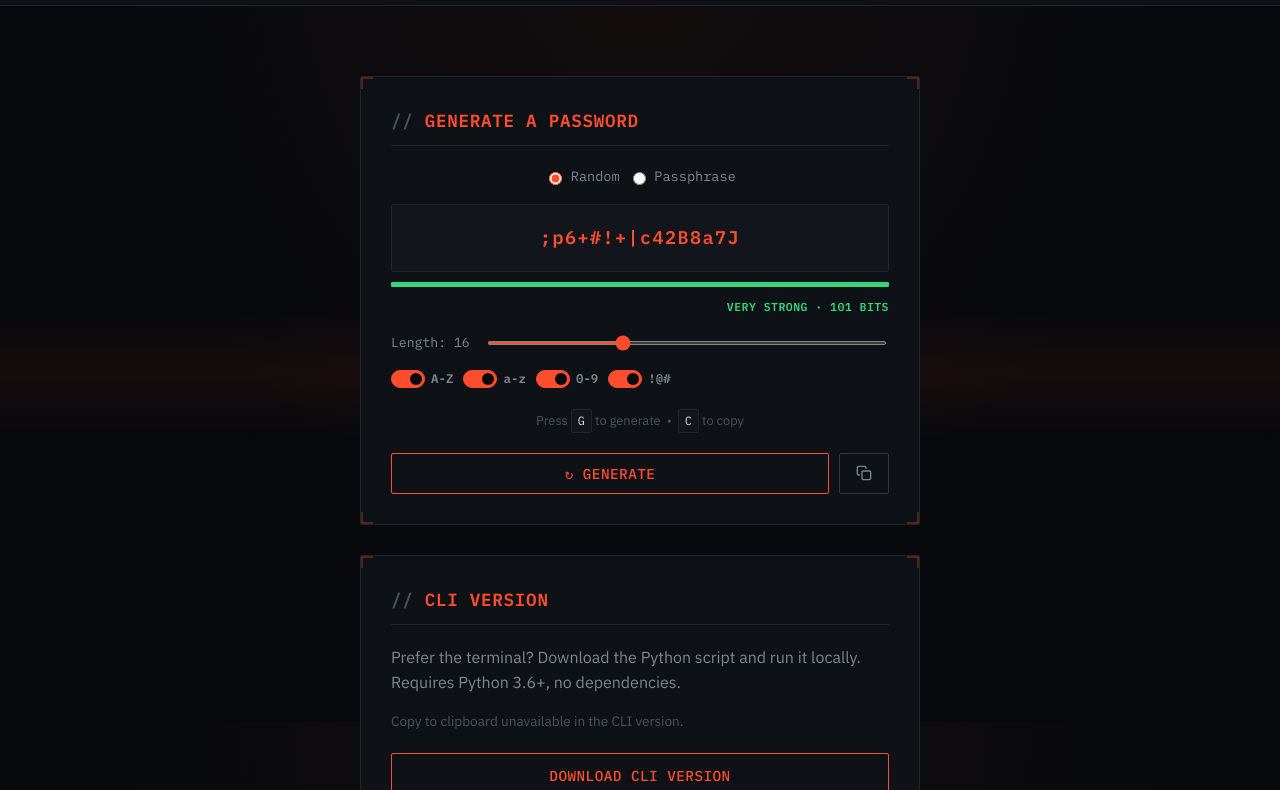
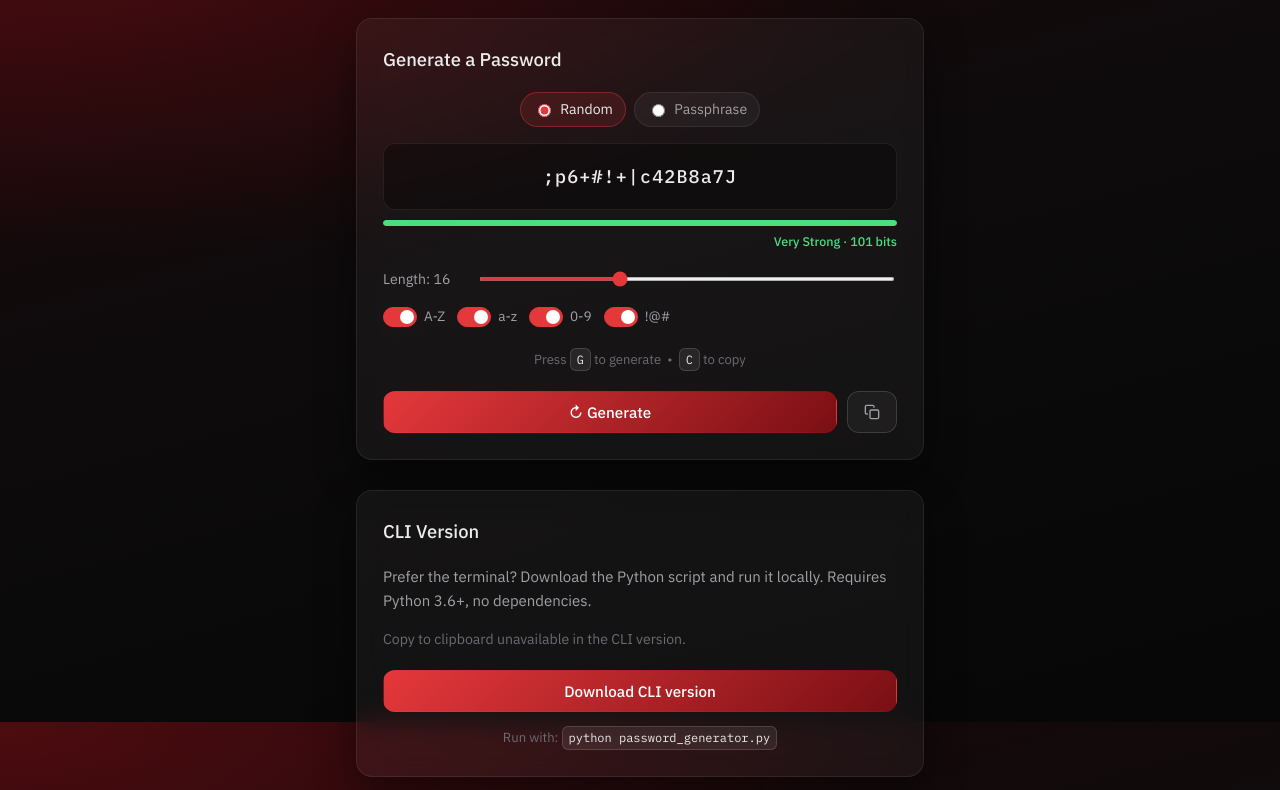
Before and after one commit to drew-codes-things/PasswordGen, a plain HTML site: page index.html in a window 1280 px wide. Shown: the part 78-868 px from the top of the page. Drawn offline with Linux system fonts and the light colour scheme.

Commit message:
feat(ui): restyle with the Arty palette and theme colour, including the PWA manifest

```diff
--- a/index.html
+++ b/index.html
@@ -7,15 +7,13 @@
     <link rel="icon" href="logo.svg" type="image/svg+xml">
     <link rel="apple-touch-icon" href="logo.svg">
     <link rel="manifest" href="manifest.webmanifest">
-    <meta name="theme-color" content="#ff4d2e">
+    <meta name="theme-color" content="#0a0a0b">
     <link rel="preconnect" href="https://fonts.googleapis.com">
     <link rel="preconnect" href="https://fonts.gstatic.com" crossorigin>
     <link href="https://fonts.googleapis.com/css2?family=IBM+Plex+Mono:wght@400;500;600;700&family=IBM+Plex+Sans:wght@400;500;600&display=swap" rel="stylesheet">
     <link rel="stylesheet" href="style.css">
 </head>
 <body>
-
-    <div class="bg-grid" aria-hidden="true"></div>
 
     <header class="topbar">
         <img src="logo.svg" alt="Logo" class="topbar-logo">
--- a/script.js
+++ b/script.js
@@ -64,11 +64,11 @@ function bitsToMeta(bits) {
     else if (bits < 80) level = 4;
     else                level = 5;
     const meta = {
-        1: { label: 'Weak',        color: '#ff4d2e' },
-        2: { label: 'Fair',        color: '#ffb020' },
-        3: { label: 'Good',        color: '#ffb020' },
-        4: { label: 'Strong',      color: '#35d67c' },
-        5: { label: 'Very Strong', color: '#35d67c' },
+        1: { label: 'Weak',        color: '#e5383b' },
+        2: { label: 'Fair',        color: '#f5a524' },
+        3: { label: 'Good',        color: '#f5a524' },
+        4: { label: 'Strong',      color: '#4ade80' },
+        5: { label: 'Very Strong', color: '#4ade80' },
     };
     return { level, ...meta[level] };
 }
--- a/style.css
+++ b/style.css
@@ -1,101 +1,66 @@
 :root {
-    --void: #07090c;
-    --panel: #0e1116;
-    --panel-raised: #12161c;
-    --line: #1e252b;
-    --line-bright: #313a42;
-    --signal: #ff4d2e;
-    --phosphor: #35d67c;
-    --amber: #ffb020;
-    --text: #d7dbde;
-    --text-dim: #7d8891;
-    --text-faint: #4b545c;
+    --ink: #0a0a0b;
+    --surface: rgba(255, 255, 255, .045);
+    --surface-hover: rgba(255, 255, 255, .08);
+    --surface-strong: #1a1a1d;
+    --border: rgba(255, 255, 255, .08);
+    --border-strong: rgba(255, 255, 255, .14);
+    --text: #ececec;
+    --dim: #a1a1a6;
+    --faint: #6b6b72;
+    --red: #e5383b;
+    --red-deep: #7a0f14;
+    --red-soft: rgba(229, 56, 59, .14);
+    --green: #4ade80;
+    --gradient: radial-gradient(120% 70% at 0% 0%, rgba(160, 20, 28, .38), transparent 60%),
+                linear-gradient(165deg, #1c0608 0%, #0d0b0c 42%, #070708 100%);
     --mono: 'IBM Plex Mono', ui-monospace, SFMono-Regular, Menlo, monospace;
-    --sans: 'IBM Plex Sans', -apple-system, BlinkMacSystemFont, sans-serif;
+    --sans: 'IBM Plex Sans', system-ui, -apple-system, sans-serif;
 }
 
 * { box-sizing: border-box; }
 
 body {
-    font-family: var(--sans);
-    background-color: var(--void);
-    background-image: radial-gradient(ellipse at 50% 0%, rgba(255, 77, 46, .05), transparent 60%);
-    background-attachment: fixed;
+    font: 15px/1.6 var(--sans);
+    background: var(--gradient) fixed, var(--ink);
     color: var(--text);
     margin: 0;
-    padding: 0;
-    line-height: 1.6;
     min-height: 100vh;
+    -webkit-font-smoothing: antialiased;
 }
 
 .container {
     max-width: 600px;
     margin: 0 auto;
-    padding: 40px 20px;
-    position: relative;
-    z-index: 1;
+    padding: 32px 16px 48px;
 }
 
-h1, h2, h3 {
-    font-family: var(--mono);
-    color: var(--text);
-    text-transform: uppercase;
-    letter-spacing: .04em;
+h1, h2, h3 { color: var(--text); font-weight: 500; }
+
+h1 { font-size: clamp(1.15rem, 3.5vw, 1.35rem); margin: 0; }
+
+h2 { font-size: 1.15rem; margin: 0 0 18px; }
+
+h3 { font-size: .95rem; margin: 0 0 12px; color: var(--dim); }
+
+p { color: var(--dim); margin: 0 0 15px; }
+
+a { color: var(--red); text-decoration: none; transition: color .15s ease; }
+a:hover { color: #f0a8a9; }
+
+.card {
+    background: var(--surface);
+    border: 1px solid var(--border);
+    border-radius: 16px;
+    padding: 26px;
+    box-shadow: 0 16px 40px rgba(0, 0, 0, .45);
+    backdrop-filter: blur(12px);
 }
 
-h1 { font-size: clamp(1.4rem, 4vw, 2rem); font-weight: 600; margin: 0; }
-
-h2 {
-    font-size: 1.1rem;
-    font-weight: 600;
-    margin-top: 0;
-    margin-bottom: 20px;
-    padding-bottom: 10px;
-    border-bottom: 1px solid var(--line);
-    color: var(--signal);
-}
-
-h2::before { content: "// "; color: var(--text-faint); }
-
-h3 { font-size: .95rem; margin-top: 0; margin-bottom: 12px; color: var(--text-dim); }
-
-p { color: var(--text-dim); margin-bottom: 15px; }
-
-a { color: var(--signal); text-decoration: none; transition: color .2s ease; }
-a:hover { color: #ff7a5c; }
-
-.card {
-    position: relative;
-    background-color: var(--panel);
-    border: 1px solid var(--line);
-    border-radius: 2px;
-    padding: 30px;
-}
-
-.card::before {
-    content: "";
-    position: absolute;
-    inset: 0;
-    pointer-events: none;
-    background:
-        linear-gradient(var(--signal), var(--signal)) top left / 12px 2px no-repeat,
-        linear-gradient(var(--signal), var(--signal)) top left / 2px 12px no-repeat,
-        linear-gradient(var(--signal), var(--signal)) top right / 12px 2px no-repeat,
-        linear-gradient(var(--signal), var(--signal)) top right / 2px 12px no-repeat,
-        linear-gradient(var(--signal), var(--signal)) bottom left / 12px 2px no-repeat,
-        linear-gradient(var(--signal), var(--signal)) bottom left / 2px 12px no-repeat,
-        linear-gradient(var(--signal), var(--signal)) bottom right / 12px 2px no-repeat,
-        linear-gradient(var(--signal), var(--signal)) bottom right / 2px 12px no-repeat;
-    opacity: .3;
-    transition: opacity .25s ease;
-}
-
-.card:hover::before, .card:focus-within::before { opacity: 1; }
-
 .password-display {
-    background: var(--panel-raised);
-    border: 1px solid var(--line);
-    border-radius: 2px;
+    background: rgba(0, 0, 0, .35);
+    border: 1px solid var(--border);
+    border-radius: 12px;
     padding: 18px 20px;
     margin-bottom: 10px;
     min-height: 58px;
@@ -107,9 +72,9 @@ a:hover { color: #ff7a5c; }
 #password-output {
     font-family: var(--mono);
     font-size: 1.15rem;
-    font-weight: 600;
-    color: var(--signal);
-    letter-spacing: .08em;
+    font-weight: 500;
+    color: var(--text);
+    letter-spacing: .06em;
     word-break: break-all;
     text-align: center;
     user-select: all;
@@ -119,43 +84,40 @@ a:hover { color: #ff7a5c; }
 
 @keyframes flash {
     0%   { opacity: 1; }
-    30%  { opacity: .1; }
+    30%  { opacity: .15; }
     100% { opacity: 1; }
 }
 
 .strength-bar-wrap {
-    height: 5px;
-    background: var(--panel-raised);
-    border-radius: 1px;
+    height: 6px;
+    background: var(--surface-hover);
+    border-radius: 999px;
     margin-bottom: 6px;
     overflow: hidden;
 }
-.strength-bar { height: 100%; width: 0; border-radius: 0; transition: width .35s ease, background .35s ease; }
+.strength-bar { height: 100%; width: 0; border-radius: 999px; transition: width .35s ease, background .35s ease; }
 .strength-label {
-    font-family: var(--mono);
-    font-size: .72rem;
-    font-weight: 600;
+    font-size: .78rem;
+    font-weight: 500;
     text-align: right;
     margin-bottom: 16px;
-    letter-spacing: .04em;
-    text-transform: uppercase;
 }
 
 .slider-row { display: flex; align-items: center; gap: 14px; margin-bottom: 16px; }
-.slider-label { font-family: var(--mono); font-size: .82rem; color: var(--text-dim); white-space: nowrap; min-width: 80px; }
-#length-slider { flex: 1; accent-color: var(--signal); cursor: pointer; height: 4px; }
+.slider-label { font-size: .88rem; color: var(--dim); white-space: nowrap; min-width: 80px; }
+#length-slider { flex: 1; accent-color: var(--red); cursor: pointer; height: 4px; }
 
-.toggle-row { display: flex; gap: 10px; flex-wrap: wrap; margin-bottom: 20px; }
-.toggle { display: flex; align-items: center; gap: 6px; cursor: pointer; user-select: none; }
+.toggle-row { display: flex; gap: 12px; flex-wrap: wrap; margin-bottom: 20px; }
+.toggle { display: flex; align-items: center; gap: 7px; cursor: pointer; user-select: none; }
 .toggle input { display: none; }
 .toggle-track {
     width: 34px;
-    height: 18px;
-    border-radius: 9px;
-    background: var(--panel-raised);
-    border: 1px solid var(--line);
+    height: 20px;
+    border-radius: 999px;
+    background: var(--surface-hover);
+    border: 1px solid var(--border-strong);
     position: relative;
-    transition: background .2s;
+    transition: background .2s, border-color .2s;
     flex-shrink: 0;
 }
 .toggle-track::after {
@@ -163,24 +125,24 @@ a:hover { color: #ff7a5c; }
     position: absolute;
     left: 2px;
     top: 2px;
-    width: 12px;
-    height: 12px;
+    width: 14px;
+    height: 14px;
     border-radius: 50%;
-    background: var(--text-faint);
+    background: var(--faint);
     transition: transform .2s, background .2s;
 }
-.toggle input:checked + .toggle-track { background: var(--signal); border-color: var(--signal); }
-.toggle input:checked + .toggle-track::after { transform: translateX(16px); background: var(--void); }
-.toggle-name { font-size: .78rem; color: var(--text-dim); font-weight: 600; font-family: var(--mono); }
+.toggle input:checked + .toggle-track { background: var(--red); border-color: var(--red); }
+.toggle input:checked + .toggle-track::after { transform: translateX(14px); background: #fff; }
+.toggle-name { font-size: .85rem; color: var(--dim); }
 
-.hint { font-size: .8rem; color: var(--text-faint); text-align: center; margin-bottom: 20px; }
-.cli-note { font-size: .85rem; color: var(--text-faint); margin-bottom: 0; }
+.hint { font-size: .82rem; color: var(--faint); text-align: center; margin-bottom: 20px; }
+.cli-note { font-size: .88rem; color: var(--faint); margin-bottom: 0; }
 
 kbd {
     display: inline-block;
-    background: var(--panel-raised);
-    border: 1px solid var(--line);
-    border-radius: 2px;
+    background: var(--surface-hover);
+    border: 1px solid var(--border-strong);
+    border-radius: 6px;
     padding: 1px 6px;
     font-family: var(--mono);
     font-size: .75rem;
@@ -192,17 +154,13 @@ kbd {
 .btn {
     flex: 1;
     padding: 10px 20px;
-    border: 1px solid var(--signal);
-    border-radius: 2px;
-    background: transparent;
-    color: var(--signal);
-    font-family: var(--mono);
-    font-size: .9rem;
-    font-weight: 500;
-    text-transform: uppercase;
-    letter-spacing: .03em;
+    border: 1px solid var(--border-strong);
+    border-radius: 12px;
+    background: var(--surface);
+    color: var(--text);
+    font: 500 .95rem var(--sans);
     cursor: pointer;
-    transition: background-color .15s ease, color .15s ease;
+    transition: background .15s ease, color .15s ease, border-color .15s ease, filter .15s ease;
     display: flex;
     align-items: center;
     justify-content: center;
@@ -212,72 +170,72 @@ kbd {
 
 .btn:active { transform: scale(.97); }
 
-.btn-primary:hover { background-color: var(--signal); color: var(--void); }
+.btn-primary {
+    border-color: transparent;
+    background: linear-gradient(135deg, var(--red), var(--red-deep));
+    color: #fff;
+}
+.btn-primary:hover { filter: brightness(1.12); }
 
-.btn-secondary { border-color: var(--line-bright); color: var(--text-dim); }
-.btn-secondary:hover { background-color: var(--panel-raised); color: var(--text); }
+.btn-secondary { color: var(--dim); }
+.btn-secondary:hover { background: var(--surface-hover); color: var(--text); }
 
-.btn-copy { flex: 0 0 auto; padding: 10px 16px; border-color: var(--line-bright); color: var(--text-dim); }
-.btn-copy:hover { color: var(--text); border-color: var(--text-dim); }
-.btn-copy.copied { color: var(--phosphor); border-color: var(--phosphor); }
+.btn-copy { flex: 0 0 auto; padding: 10px 16px; color: var(--dim); }
+.btn-copy:hover { background: var(--surface-hover); color: var(--text); }
+.btn-copy.copied { color: var(--green); border-color: var(--green); }
 
 .toast {
     position: fixed;
     bottom: 1.5rem;
     left: 50%;
     transform: translateX(-50%) translateY(8px);
-    background: var(--panel);
-    border: 1px solid var(--line);
+    background: rgba(22, 20, 21, .97);
+    border: 1px solid var(--border-strong);
     color: var(--text);
-    padding: 8px 20px;
-    border-radius: 2px;
-    font-family: var(--mono);
-    font-size: .8rem;
-    font-weight: 500;
+    padding: 8px 18px;
+    border-radius: 999px;
+    font-size: .85rem;
     opacity: 0;
     transition: opacity .2s ease, transform .2s ease;
     pointer-events: none;
     white-space: nowrap;
     z-index: 999;
+    box-shadow: 0 12px 30px rgba(0, 0, 0, .5);
 }
 
 .toast.show { opacity: 1; transform: translateX(-50%) translateY(0); }
-.toast.success { border-color: var(--phosphor); color: var(--phosphor); }
+.toast.success { border-color: var(--green); color: var(--green); }
 
 .mode-row { display: flex; gap: .5rem; justify-content: center; margin-bottom: 1rem; }
-.mode-opt { display: inline-flex; align-items: center; gap: .35rem; font-family: var(--mono); font-size: .85rem; color: var(--text-dim); cursor: pointer; }
-.mode-opt input { accent-color: var(--signal); cursor: pointer; }
+.mode-opt {
+    display: inline-flex; align-items: center; gap: .4rem;
+    padding: 5px 12px;
+    border: 1px solid var(--border);
+    border-radius: 999px;
+    background: var(--surface);
+    font-size: .88rem; color: var(--dim);
+    cursor: pointer;
+}
+.mode-opt:has(input:checked) { background: var(--red-soft); border-color: rgba(229, 56, 59, .4); color: var(--text); }
+.mode-opt input { accent-color: var(--red); cursor: pointer; }
 
 @media (max-width: 480px) {
     .btn-row { flex-direction: column; }
     .btn-copy { flex: 1; }
     .toggle-row { gap: 14px; }
+    .card { padding: 20px; }
 }
 
-.bg-grid { position: fixed; inset: 0; overflow: hidden; pointer-events: none; z-index: 0; }
-.bg-grid::before {
-    content: "";
-    position: absolute;
-    left: 0; right: 0;
-    height: 140px;
-    background: linear-gradient(to bottom, transparent, rgba(255, 77, 46, .06), transparent);
-    animation: scan 9s linear infinite;
+.topbar {
+    display: flex; align-items: center; gap: .75rem;
+    padding: 14px 16px;
+    background: rgba(10, 10, 11, .55);
+    border-bottom: 1px solid var(--border);
+    backdrop-filter: blur(12px);
 }
 
-@keyframes scan { 0% { top: -140px; } 100% { top: 100%; } }
-@keyframes blink { 0%, 49% { opacity: 1; } 50%, 100% { opacity: 0; } }
-
-.topbar {
-    position: relative; z-index: 10;
-    display: flex; align-items: center; gap: 1rem;
-    padding: 1rem 1.5rem; margin: 0 0 30px;
-    background: var(--panel);
-    border-bottom: 1px solid var(--line);
-}
-
-.topbar img.topbar-logo { width: 32px; height: 32px; flex-shrink: 0; filter: invert(1); }
-.topbar h1 { margin: 0; color: var(--text); }
-.topbar h1::after { content: "_"; color: var(--signal); animation: blink 1.1s steps(1) infinite; margin-left: 2px; }
+.topbar img.topbar-logo { width: 28px; height: 28px; flex-shrink: 0; filter: invert(1); }
+.topbar h1 { margin: 0; }
 
 @media (prefers-reduced-motion: reduce) {
   *, *::before, *::after {
@@ -288,4 +246,4 @@ kbd {
   }
 }
 
-:focus-visible { outline: 2px solid var(--signal); outline-offset: 2px; }
+:focus-visible { outline: 2px solid var(--red); outline-offset: 2px; }
```
Also changed, not shown: manifest.webmanifest.
